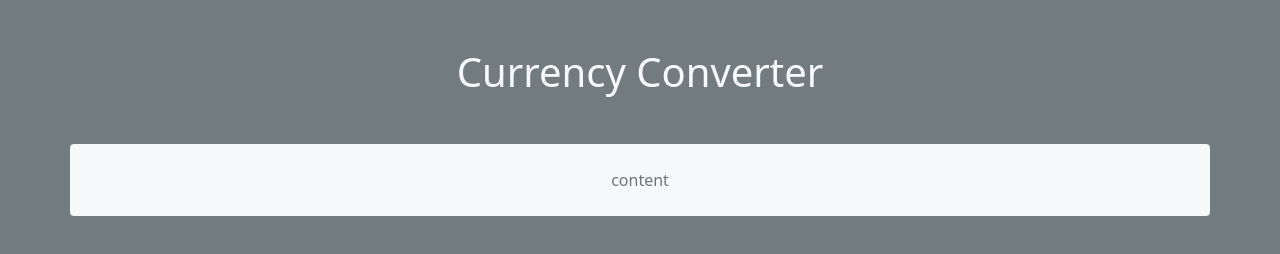
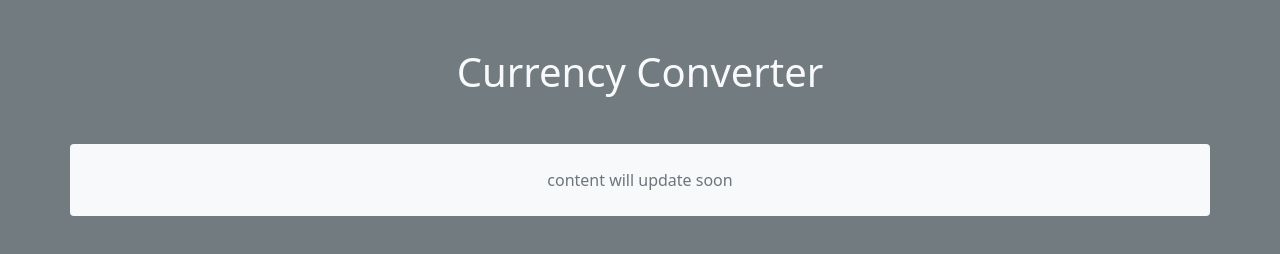
Before and after one commit to arshedgithub/Currency-Converter, a plain HTML site: page index.html in a window 1280 px wide. Drawn offline with nearby package versions, Linux system fonts and the light colour scheme.

Commit message:
Update index.html

```diff
--- a/index.html
+++ b/index.html
@@ -16,7 +16,7 @@
     <h1 class="text-light text-center my-5">Currency Converter</h1>
 
     <div class="container m-auto bg-light rounded text-center text-muted p-4">
-        content
+        content will update soon
     </div>
 
     <script type="text/js" src="scripts/forecast.js"></script>
```
